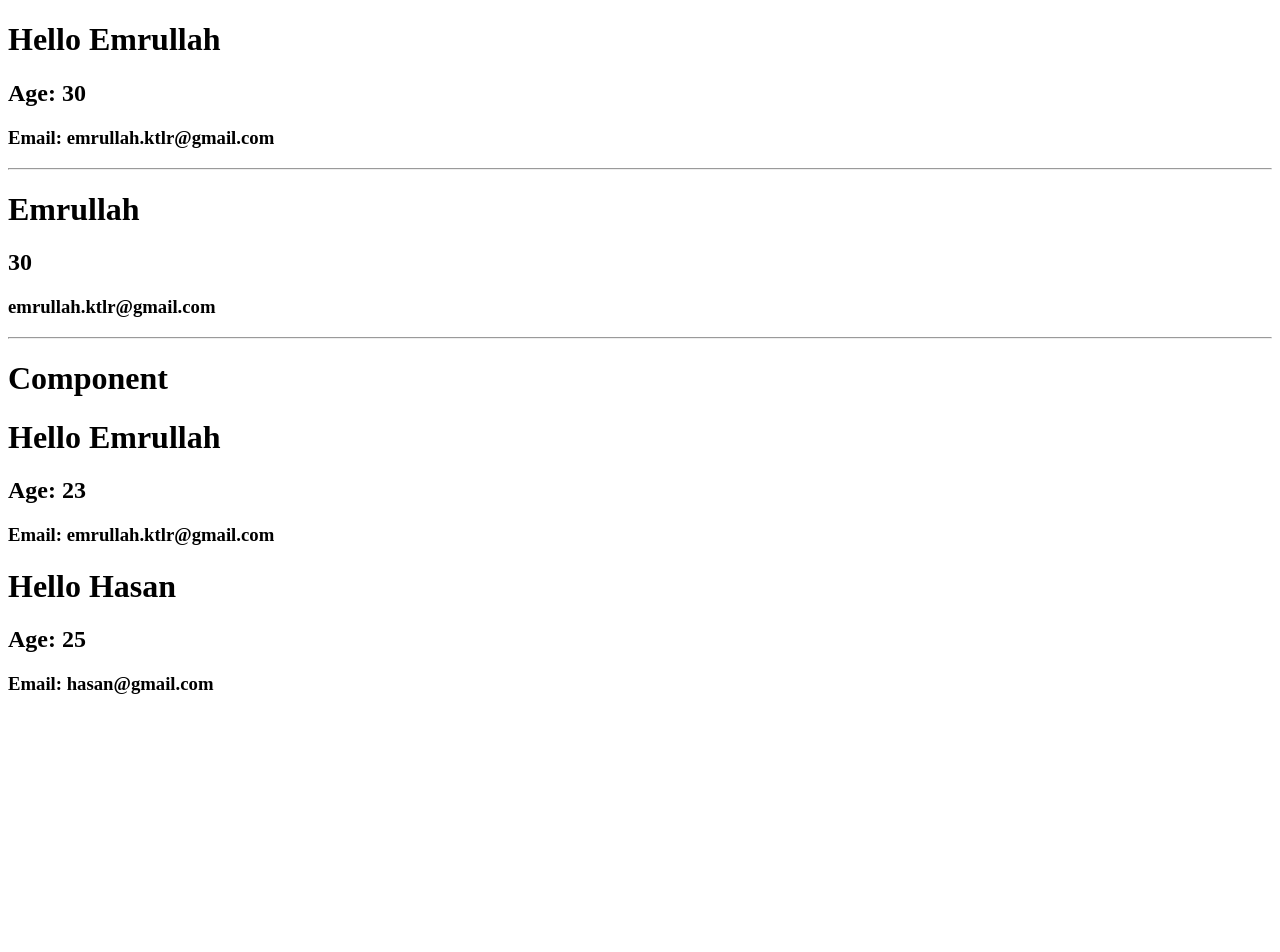
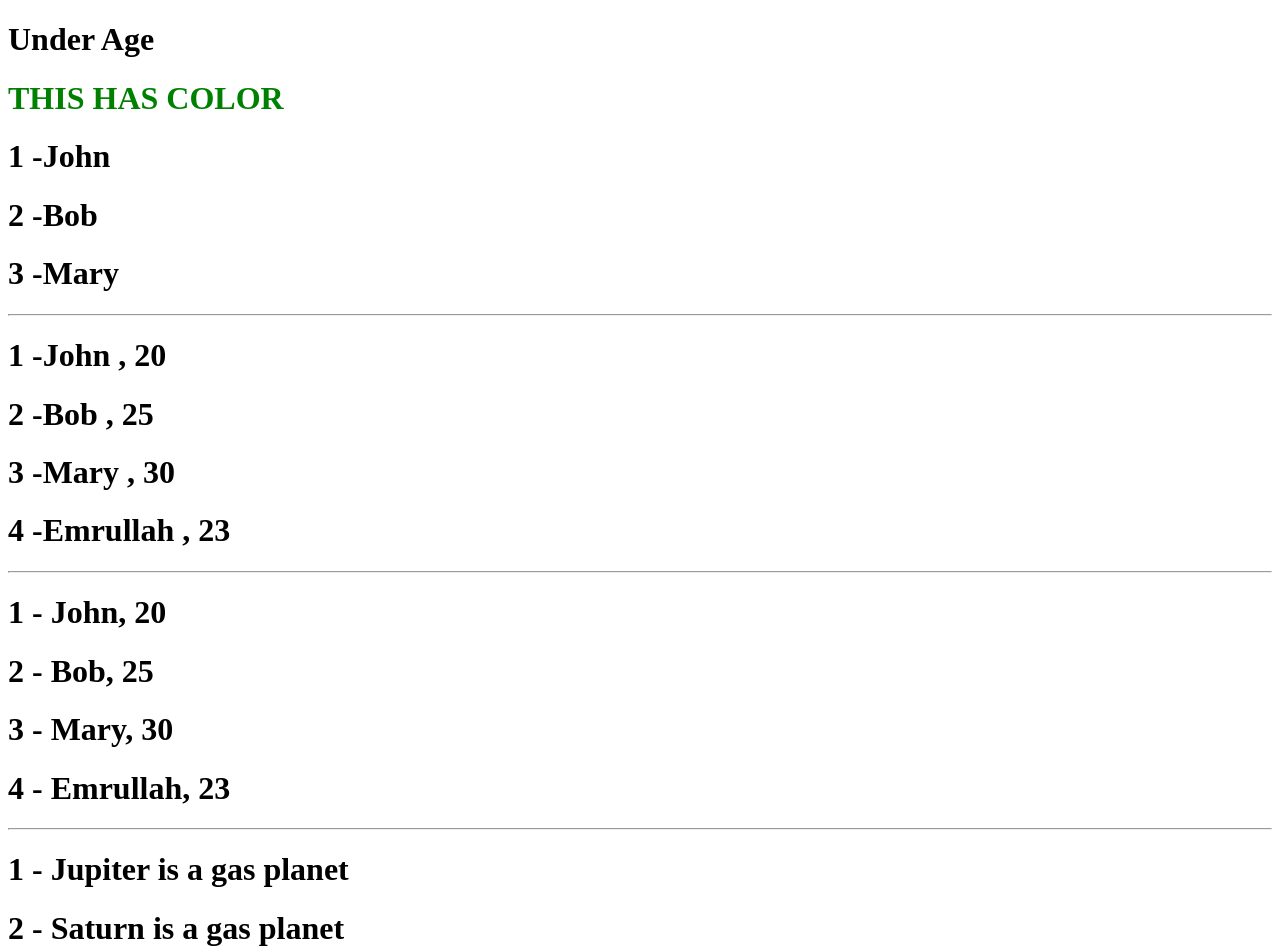
Before and after one commit to EmrullahKutlar/ReactCourse, a React (Vite) app in the folder my-react-app/: page / in a window 1280 px wide. Shown: the top 952 px of the page. Before the commit the page ends 800 px from the top, so only its background shows below. Built offline with nearby package versions, Linux system fonts and the light colour scheme.

Commit message:
Video 3- Ternary Operators, Lists in React

```diff
--- a/my-react-app/src/App.jsx
+++ b/my-react-app/src/App.jsx
@@ -1,54 +1,77 @@
 //sfc
 import { useState } from "react";
+import User from "./User";
 
 function App() {
-  const name = "Emrullah";
-  const age = 30;
-  const email = "emrullah.ktlr@gmail.com";
-  const name2 = <h1>Emrullah</h1>;
-  const age2 = <h2>30</h2>;
-  const email2 = <h3> emrullah.ktlr@gmail.com </h3>;
-  const user = (
-    <div>
-      {name2}
-      {age2}
-      {email2}
-    </div>
-  );
+  const age = 15;
+  const isGreen = true;
+
+  // if(age>18){
+  //   return <h1>Over Age</h1>
+  // }else{
+  //   return <h1>Under Age</h1>
+  // }
+  const names = ["John", "Bob", "Mary"];
+  const users=[
+    {name:"John",age:20},
+    {name:"Bob",age:25},
+    {name:"Mary",age:30},
+    {name:"Emrullah",age:23}
+  ]
+
+  const planets=[
+    {name:"Mars", isGasPlanet:false},
+    {name:"Jupiter", isGasPlanet:true},
+    {name:"Saturn", isGasPlanet:true},
+    {name:"Earth", isGasPlanet:false},
+    {name:"Venus", isGasPlanet:false},
+    {name:"Mercury", isGasPlanet:false},
+    {name:"Uranus", isGasPlanet:true},
+    {name:"Neptune", isGasPlanet:true},
+    {name:"Pluto", isGasPlanet:false}
+  ]
 
   return (
     <div className="App">
-      <h1>Hello {name}</h1>
-      <h2>Age: {age}</h2>
-      <h3>Email: {email}</h3>
+      {age >= 18 ? <h1>Over Age</h1> : <h1>Under Age</h1>}
+      <h1 style={{ color: isGreen ? "green" : "red" }}> THIS HAS COLOR </h1>
+
+      {/* map ile yazdırma işlemi */}
+
+      {names.map((name, index) => {
+        return <h1 key={index}> {index+1} -{name}</h1>;
+      })}
       <hr />
-      {user}
+      {users.map((user, index) => {
+        return <h1 key={index}> {index+1} -{user.name} , {user.age}</h1>;
+      })}
       <hr />
-      <h1>Component</h1>
-      <User />
-      <User2  name='Hasan' age={25} email='hasan@gmail.com'/>
+      {users.map((user, index) => {
+        return <User key={index} number={index+1} name={user.name} age={user.age}  />;
+      })}
 
+      {/* Exercise */}
+      <hr />
+      {/* planets dizisinin her objesini dolaşıp isGasPlanet == true olanları map ile yazdırma */}
+      {planets.filter(planet=>planet.isGasPlanet).map((planet,index)=>{
+        return <h1 key={index}>{index+1} - {planet.name} is a gas planet</h1>
+        })
+      }
+      {/* yada */}
+      <hr />
+      {planets.map((planet,index)=>{
+       return planet.isGasPlanet && <h1 key={index}>{index} - {planet.name} is a gas planet</h1>
+       } )
+      }
     </div>
   );
 }
 
-const User = () => {
-  return (
-    <div>
-     <h1>Hello Emrullah</h1>
-      <h2>Age: 23</h2>
-      <h3>Email: emrullah.ktlr@gmail.com</h3>
-    </div>
-  );
-};
-const User2 = (props) => {
-  return (
-    <div>
-     <h1>Hello {props.name}</h1>
-      <h2>Age: {props.age}</h2>
-      <h3>Email: {props.email}</h3>
-    </div>
-  );
-};
+
+// const User = (props) => {
+//   return (
+//     <h1>{props.index} - {props.name},{props.age}</h1>
+//    );
+// }
 
 export default App;
--- /dev/null
+++ b/my-react-app/src/User.jsx
@@ -0,0 +1,9 @@
+const User = (props) => {
+  return (
+    <h1>
+      {props.number} - {props.name}, {props.age}
+    </h1>
+  );
+};
+
+export default User;
```
